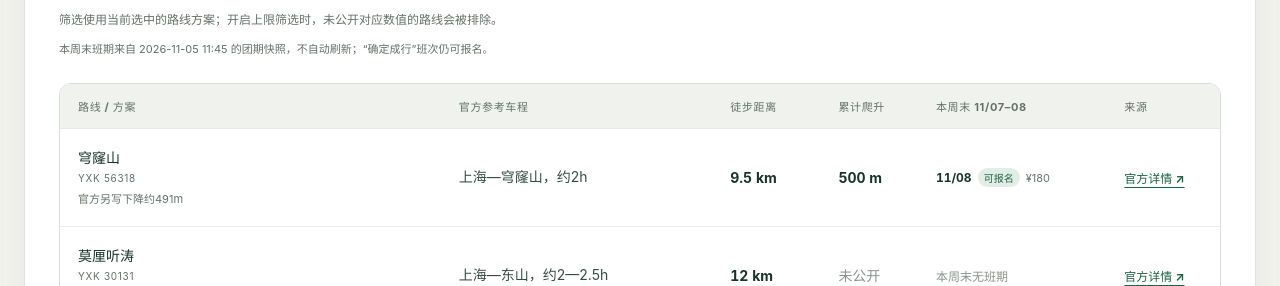
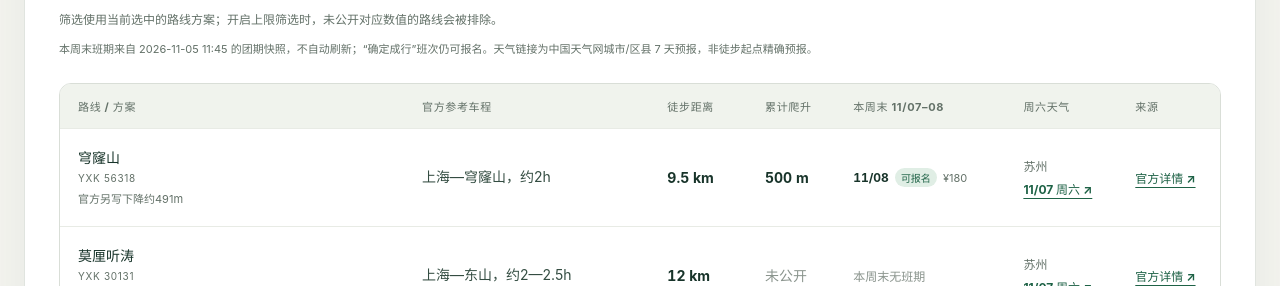
Before and after one commit to JohnQsk/youxiake-hiking-routes, a plain HTML site: page beginner.html in a window 1280 px wide. Shown: the part 514-800 px from the top of the page. Drawn offline with Linux system fonts and the light colour scheme.

Commit message:
Release v1.0
- Add the v1.0 changelog and version marker

- Add Saturday China Weather links for every route

- Extend tests for the weather mappings and seven-column tables

```diff
--- a/app.js
+++ b/app.js
@@ -9,6 +9,8 @@ const state = {
   variants: new Map(),
   weekend: new Map(),
   weekendLoaded: false,
+  weather: new Map(),
+  weatherDate: "",
 };
 
 const ui = {
@@ -155,6 +157,25 @@ function weekendCell(route) {
   return cell;
 }
 
+function weatherCell(route) {
+  const cell = node("td", "weather-cell");
+  const weather = state.weather.get(route.id);
+  if (!weather) {
+    cell.append(node("span", "weather-none", "未配置"));
+    return cell;
+  }
+
+  const date = state.weatherDate || "2026-11-07";
+  const shortDate = date.slice(5).replace("-", "/");
+  const link = node("a", "weather-link", `${shortDate} 周六 ↗`);
+  link.href = weather.url;
+  link.target = "_blank";
+  link.rel = "noopener noreferrer";
+  link.title = `${weather.name} · ${date}（周六）天气预报 · 中国天气网`;
+  cell.append(node("span", "weather-location", weather.name), link);
+  return cell;
+}
+
 function render() {
   const routes = visibleRoutes();
   ui.rows.replaceChildren();
@@ -170,6 +191,7 @@ function render() {
       metricCell(option.ascent_m, "m"),
     );
     if (weekendUrl) row.append(weekendCell(route));
+    if (state.weather.size) row.append(weatherCell(route));
     const source = node("td");
     const link = node("a", "source-link", "官方详情 ↗");
     link.href = route.source_url;
@@ -200,7 +222,7 @@ async function loadWeekend() {
     state.weekendLoaded = true;
     if (ui.weekendNote && data.checked_at) {
       const stamp = data.checked_at.slice(0, 16).replace("T", " ");
-      ui.weekendNote.textContent = `本周末班期来自 ${stamp} 的团期快照，不自动刷新；“确定成行”班次仍可报名。`;
+      ui.weekendNote.textContent = `本周末班期来自 ${stamp} 的团期快照，不自动刷新；“确定成行”班次仍可报名。天气链接为中国天气网城市/区县 7 天预报，非徒步起点精确预报。`;
     }
   } catch (error) {
     state.weekendLoaded = false;
@@ -215,6 +237,8 @@ async function load() {
     const data = await response.json();
     state.routes = data.routes;
     state.checkedAt = data.checked_at;
+    state.weather = new Map(Object.entries(data.weather?.locations || {}));
+    state.weatherDate = data.weather?.date || "";
     ui.total.textContent = String(state.routes.length);
     await loadWeekend();
     render();
@@ -223,7 +247,7 @@ async function load() {
     ui.rows.replaceChildren();
     const row = node("tr");
     const cell = node("td", "empty-state", `无法加载 ${routesUrl}：${error.message}`);
-    cell.colSpan = weekendUrl ? 6 : 5;
+    cell.colSpan = 5 + (weekendUrl ? 1 : 0) + (state.weather.size ? 1 : 0);
     row.append(cell);
     ui.rows.append(row);
   }
--- a/beginner.html
+++ b/beginner.html
@@ -107,6 +107,7 @@
               <th scope="col">徒步距离</th>
               <th scope="col">累计爬升</th>
               <th scope="col">本周末 11/07–08</th>
+              <th scope="col">周六天气</th>
               <th scope="col">来源</th>
             </tr>
           </thead>
--- a/data/routes.json
+++ b/data/routes.json
@@ -4,6 +4,35 @@
   "checked_at": "2026-11-05",
   "scope": "Shaoke 提供的游侠客 App 截图中的 21 条上海出发一日游；不是游侠客全量路线库。",
   "source": "游侠客公开活动详情页",
+  "weather": {
+    "date": "2026-11-07",
+    "weekday": "周六",
+    "source": "中国天气网",
+    "note": "城市/区县 7 天预报，非徒步起点精确预报",
+    "locations": {
+      "55996": {"name": "新昌", "url": "https://www.weather.com.cn/weather/101210504.shtml"},
+      "56151": {"name": "临安", "url": "https://www.weather.com.cn/weather/101210107.shtml"},
+      "54485": {"name": "上虞", "url": "https://www.weather.com.cn/weather/101210503.shtml"},
+      "27926": {"name": "长兴", "url": "https://www.weather.com.cn/weather/101210202.shtml"},
+      "20005": {"name": "德清", "url": "https://www.weather.com.cn/weather/101210204.shtml"},
+      "55711": {"name": "嵊州", "url": "https://www.weather.com.cn/weather/101210505.shtml"},
+      "20380": {"name": "绍兴", "url": "https://www.weather.com.cn/weather/101210507.shtml"},
+      "49144": {"name": "诸暨", "url": "https://www.weather.com.cn/weather/101210502.shtml"},
+      "18673": {"name": "杭州", "url": "https://www.weather.com.cn/weather/101210101.shtml"},
+      "56054": {"name": "柯桥", "url": "https://www.weather.com.cn/weather/101210506.shtml"},
+      "48878": {"name": "北仑", "url": "https://www.weather.com.cn/weather/101210410.shtml"},
+      "56318": {"name": "苏州", "url": "https://www.weather.com.cn/weather/101190401.shtml"},
+      "47990": {"name": "宜兴", "url": "https://www.weather.com.cn/weather/101190203.shtml"},
+      "30131": {"name": "苏州", "url": "https://www.weather.com.cn/weather/101190401.shtml"},
+      "38628": {"name": "余杭", "url": "https://www.weather.com.cn/weather/101210106.shtml"},
+      "55495": {"name": "杭州", "url": "https://www.weather.com.cn/weather/101210101.shtml"},
+      "51688": {"name": "宁波", "url": "https://www.weather.com.cn/weather/101210401.shtml"},
+      "54856": {"name": "湖州", "url": "https://www.weather.com.cn/weather/101210201.shtml"},
+      "42452": {"name": "慈溪", "url": "https://www.weather.com.cn/weather/101210403.shtml"},
+      "53158": {"name": "慈溪", "url": "https://www.weather.com.cn/weather/101210403.shtml"},
+      "41796": {"name": "慈溪", "url": "https://www.weather.com.cn/weather/101210403.shtml"}
+    }
+  },
   "routes": [
     {
       "id": "55996",
--- a/style.css
+++ b/style.css
@@ -110,7 +110,7 @@ input:focus, select:focus, button:focus-visible, .table-wrap:focus-visible { bor
 
 .table-wrap { overflow-x: auto; border: 1px solid var(--line); border-radius: 12px; outline: none; }
 table { width: 100%; min-width: 880px; border-collapse: collapse; text-align: left; }
-table.weekend-table { min-width: 1000px; }
+table.weekend-table { min-width: 1100px; }
 th { padding: 14px 18px; background: #f0f3ed; color: var(--muted); font-size: 11px; letter-spacing: .06em; font-weight: 750; }
 td { padding: 18px; border-top: 1px solid #e8ebe5; vertical-align: middle; font-size: 14px; }
 tbody tr { transition: background .15s ease; }
@@ -134,6 +134,10 @@ tbody tr:hover { background: #fafbf7; }
 .weekend-status.is-unavailable { background: #f1e7d7; color: #8a5a2b; }
 .weekend-price { color: var(--muted); font-size: 11px; }
 .weekend-none { color: #8a948d; font-size: 12px; white-space: nowrap; }
+.weather-cell { min-width: 96px; }
+.weather-location { display: block; margin-bottom: 4px; color: var(--muted); font-size: 12px; }
+.weather-link { color: var(--green); font-size: 12px; font-weight: 700; white-space: nowrap; }
+.weather-none { color: #8a948d; font-size: 12px; }
 .empty-state { padding: 38px 20px; text-align: center; color: var(--muted); }
 
 .notes { display: grid; grid-template-columns: .9fr 1.4fr; gap: 70px; padding: 90px 4px; }
```
Also changed, not shown: advanced.html (+1 -0 lines), data/advanced-routes.json (+24 -0 lines), tests/test_pages.mjs (+2 -0 lines), tests/test_weather.mjs (added, +30 -0 lines), 3 other files.
